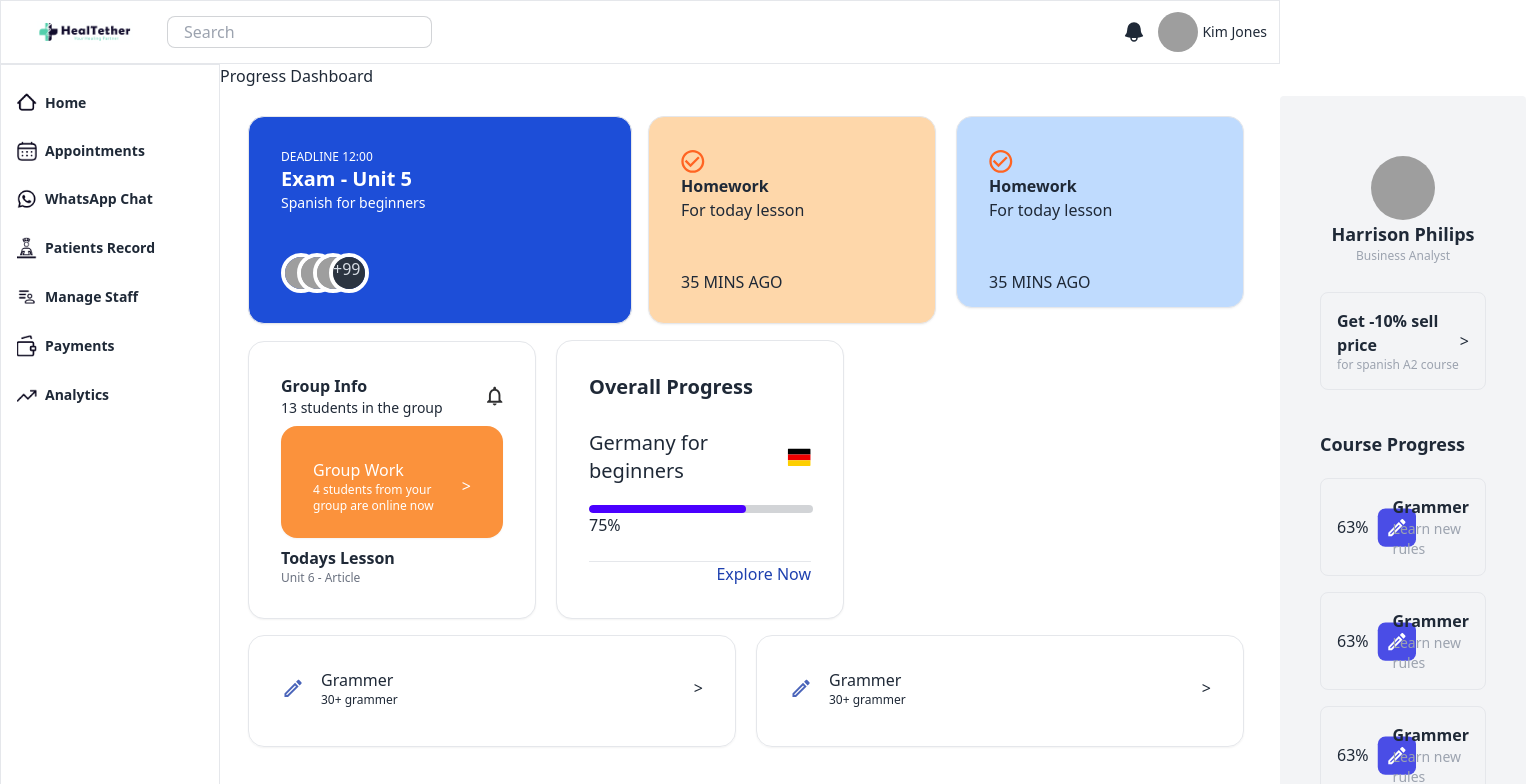
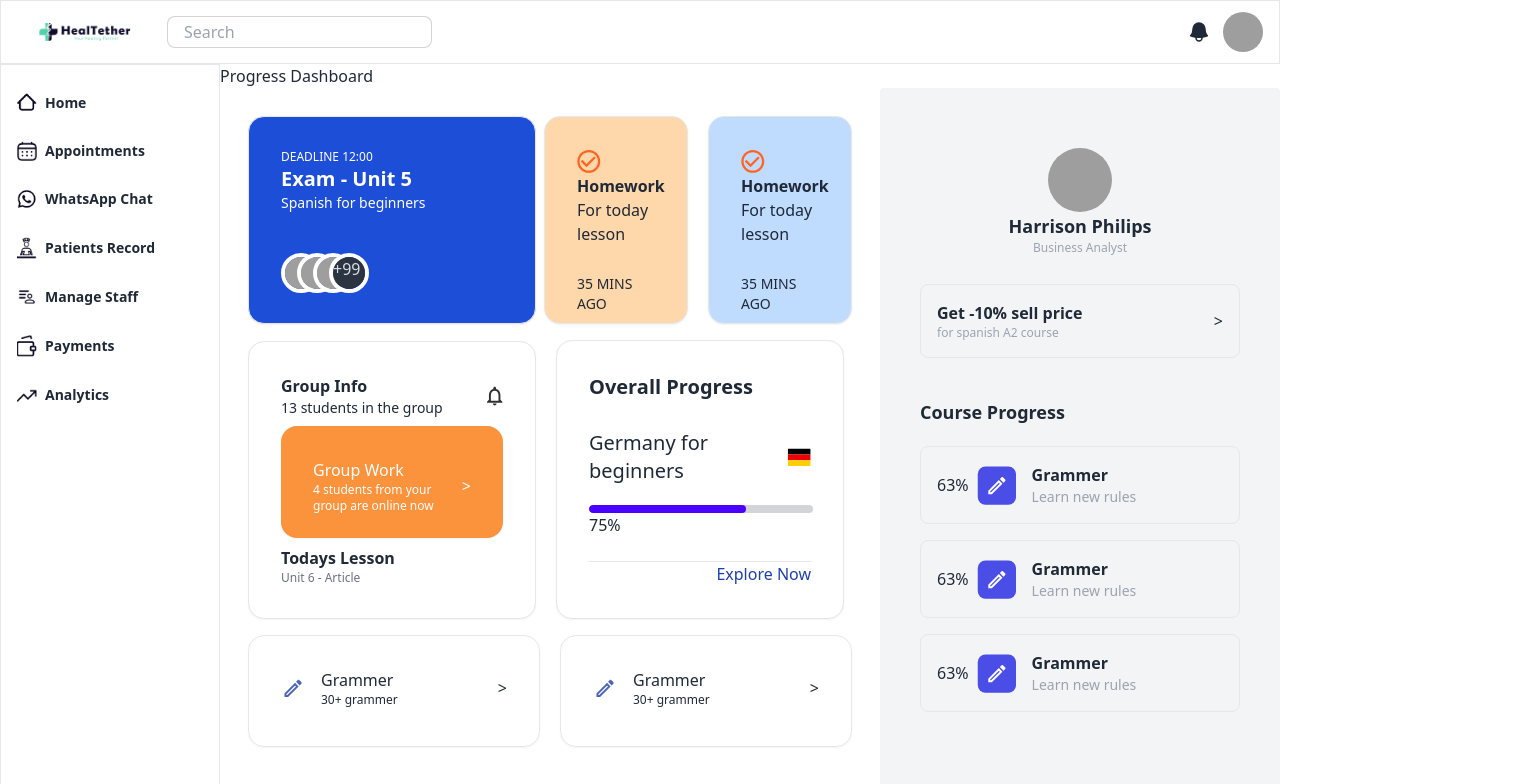
Before and after one commit to Saiyan619/technical-task-frontend, a React (Vite) app: page / in a window 1280 px wide. Shown: the top 784 px of the page, 1534 px wide, since content can reach past the window. Built offline with nearby package versions, Linux system fonts and the light colour scheme; grey boxes are pictures that could not be loaded.

Commit message:
rebuilding dashboard

```diff
--- a/src/NavBar.jsx
+++ b/src/NavBar.jsx
@@ -64,8 +64,6 @@ const NavBar = () => {
                 </div>
               </div>
               <div>
-                {" "}
-                <span className="text-sm hidden md:block">Kim Jones</span>
               </div>
             </div>
             <ul
--- a/src/pages/home/Home.jsx
+++ b/src/pages/home/Home.jsx
@@ -10,10 +10,11 @@ const Home = () => {
       <div className="flex flex-col-reverse lg:flex-row">
 
         <div className="flex flex-col p-2 lg:p-7 gap-4">
-        <div className="flex flex-col lg:flex-row lg:items-center justify-center lg:justify-between gap-4">
+
+        <div className="flex flex-col lg:flex-row lg:items-center justify-center lg:justify-between gap-2">
 
 
-        <div className="card w-72 lg:w-96 h-52 bg-blue-700 text-white border card-lg shadow-sm">
+        <div className="card w-full lg:w-72 h-52 bg-blue-700 text-white border card-lg shadow-sm">
   <div className="card-body">
                 <div className="flex flex-col">
                   <p className="text-xs">DEADLINE 12:00</p>
@@ -27,7 +28,7 @@ const Home = () => {
 
         <div className="flex flex-col lg:flex-row gap-5">
 
-        <div className="card bg-orange-200 w-72 h-52 border card-sm shadow-sm">
+        <div className="card bg-orange-200 w-full lg:w-36 h-52 border card-sm shadow-sm">
   <div className="card-body">
                   <div className="flex flex-col">
                     <img className="w-6" src="./Vector.svg" alt="icon" />
@@ -35,11 +36,11 @@ const Home = () => {
                     <p>For today lesson</p>
                     </div>
 
-<span className="mt-5 lg:mt-10">35 MINS AGO</span>
+<span className="mt-5 lg:mt-5 text-sm">35 MINS AGO</span>
   </div>
 </div>
 
-<div className="card bg-blue-200 w-72 h-48 border card-sm shadow-sm">
+<div className="card bg-blue-200 w-full lg:w-36 h-52 border card-sm shadow-sm">
   <div className="card-body">
                   <div className="flex flex-col">
                     <img className="w-6" src="./Vector.svg" alt="icon" />
@@ -47,7 +48,7 @@ const Home = () => {
                     <p>For today lesson</p>
                     </div>
 
-<span className="mt-5 lg:mt-10">35 MINS AGO</span>
+<span className="mt-5 lg:mt-5 text-sm">35 MINS AGO</span>
   </div>
               </div>
 
@@ -92,7 +93,7 @@ const Home = () => {
   </div>
 </div>
 
-          <div className="card w-72 border bg-base-100 card-lg shadow-sm">
+          <div className="card w-full lg:w-72 border bg-base-100 card-lg shadow-sm">
   <div className="card-body">
     <h2 className="card-title mb-5">Overall Progress</h2>
 
@@ -172,7 +173,7 @@ const Home = () => {
         </div>
 
 
-        <div className="p-2">
+        <div className="w-full">
           <UserProfile />
         </div>
 </div>
--- a/src/pages/home/UserProfile.jsx
+++ b/src/pages/home/UserProfile.jsx
@@ -2,7 +2,7 @@ import React from 'react'
 
 const UserProfile = () => {
   return (
-      <div className='w-full rounded lg:64 bg-gray-100 h-screen p-10'>
+      <div className='w-full rounded lg:w-full bg-gray-100 h-screen p-10'>
           <div className='flex items-center flex-col'>
           <div className='flex flex-col items-center mt-5'>
           <div className="avatar">
```
